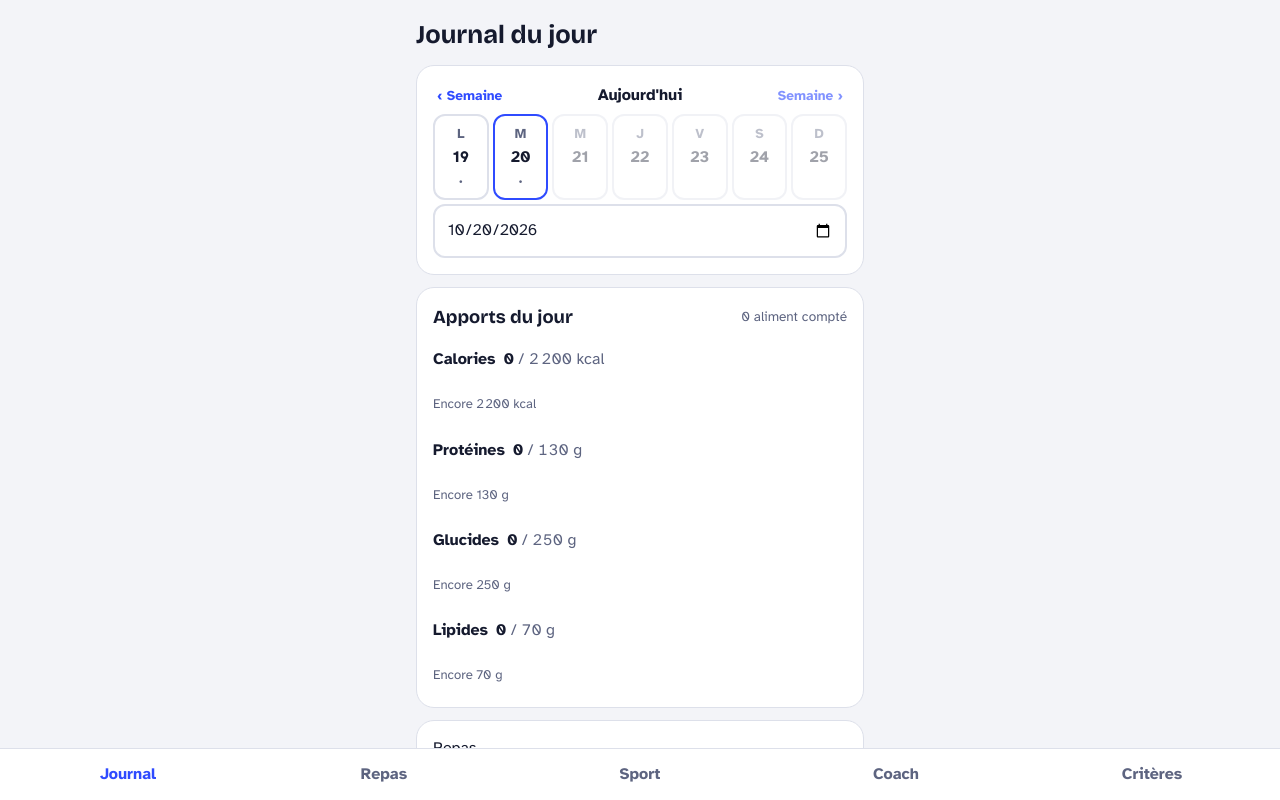
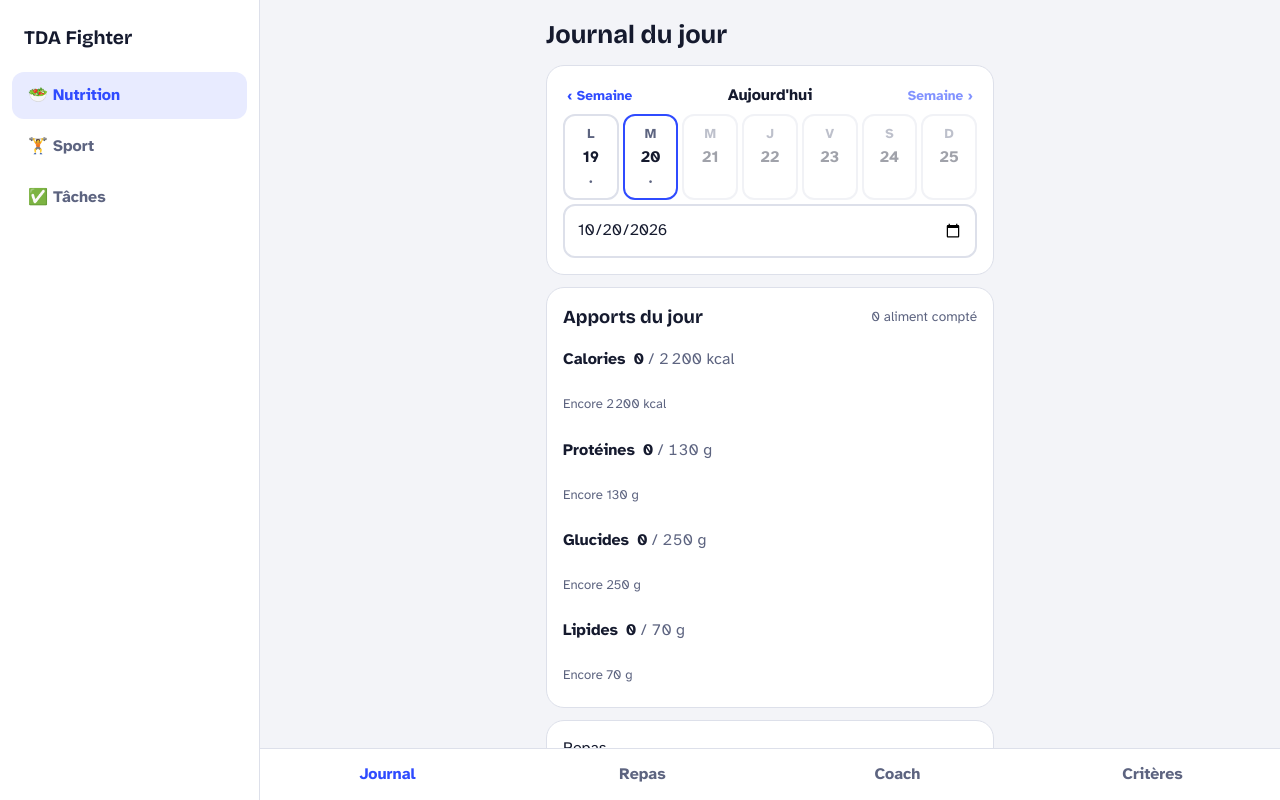
Before and after one commit to SteezyDev34/tda-fighter, a React (Vite) app: page / in a window 1280 px wide. Shown: the top 800 px of the page. Built offline with nearby package versions, Linux system fonts and the light colour scheme.

Commit message:
Menu latéral : sections Nutrition, Sport et Tâches, chacune avec son menu
Co-Authored-By: Claude Opus 5.5 (1M context) <noreply@anthropic.com>
Claude-Session: https://claude.ai/code/session_01YSiSXanEekEvHSjsXCDjKZ

```diff
--- a/src/App.tsx
+++ b/src/App.tsx
@@ -1,42 +1,103 @@
 import { useState } from "react";
+import { usePersisted } from "./nutrition/useNutrition";
 import { CoachPage } from "./nutrition/CoachPage";
 import { JournalPage } from "./nutrition/JournalPage";
 import { PlannerPage } from "./nutrition/PlannerPage";
 import { ProfilePage } from "./nutrition/ProfilePage";
 import { useNutrition } from "./nutrition/useNutrition";
+import { ExercisesPage } from "./sport/ExercisesPage";
 import { SportPage } from "./sport/SportPage";
+import { TasksPage } from "./tasks/TasksPage";
 
-const TABS = [
+type Nutrition = ReturnType<typeof useNutrition>;
+type Tab = { id: string; label: string; Page: (props: Nutrition) => React.ReactNode };
+
+/** Each section has its own menu at the bottom of the screen. */
+const SECTIONS: { id: string; label: string; icon: string; tabs: Tab[] }[] = [
+  {
+    id: "nutrition",
+    label: "Nutrition",
+    icon: "🥗",
+    tabs: [
       { id: "journal", label: "Journal", Page: JournalPage },
       { id: "planner", label: "Repas", Page: PlannerPage },
-  { id: "sport", label: "Sport", Page: SportPage },
       { id: "coach", label: "Coach", Page: CoachPage },
       { id: "profile", label: "Critères", Page: ProfilePage },
-] as const;
-
-type TabId = (typeof TABS)[number]["id"];
+    ],
+  },
+  {
+    id: "sport",
+    label: "Sport",
+    icon: "🏋️",
+    tabs: [
+      { id: "sessions", label: "Séances", Page: SportPage },
+      { id: "exercises", label: "Exercices", Page: ExercisesPage },
+    ],
+  },
+  {
+    id: "tasks",
+    label: "Tâches",
+    icon: "✅",
+    tabs: [{ id: "today", label: "Aujourd'hui", Page: TasksPage }],
+  },
+];
 
 export default function App() {
   const nutrition = useNutrition();
-  const [tab, setTab] = useState<TabId>("journal");
-  const { Page } = TABS.find((t) => t.id === tab)!;
+  const [sectionId, setSectionId] = usePersisted("section", "nutrition");
+  // The tab last opened in each section, so switching back lands where you were.
+  const [tabs, setTabs] = usePersisted<Record<string, string>>("section-tabs", {});
+  const [menuOpen, setMenuOpen] = useState(false);
+
+  const section = SECTIONS.find((s) => s.id === sectionId) ?? SECTIONS[0];
+  const tab = section.tabs.find((t) => t.id === tabs[section.id]) ?? section.tabs[0];
+  const { Page } = tab;
 
   return (
-    <>
-      <main className="app">
+    <div className="layout">
+      <header className="topbar">
+        <button className="menu-button" aria-label="Ouvrir le menu" aria-expanded={menuOpen} onClick={() => setMenuOpen(true)}>
+          ☰
+        </button>
+        <span className="topbar-title">
+          {section.icon} {section.label}
+        </span>
+      </header>
+
+      {menuOpen && <div className="scrim" onClick={() => setMenuOpen(false)} />}
+      <aside className={menuOpen ? "sidebar open" : "sidebar"} aria-label="Sections">
+        <strong className="sidebar-brand">TDA Fighter</strong>
+        {SECTIONS.map((s) => (
+          <button
+            key={s.id}
+            aria-current={s.id === section.id ? "page" : undefined}
+            onClick={() => {
+              setSectionId(s.id);
+              setMenuOpen(false);
+            }}
+          >
+            <span aria-hidden="true">{s.icon}</span> {s.label}
+          </button>
+        ))}
+      </aside>
+
+      <main className="app" key={`${section.id}/${tab.id}`}>
         <Page {...nutrition} />
       </main>
-      <nav className="tabs" aria-label="Navigation">
-        {TABS.map((t) => (
+
+      {section.tabs.length > 1 && (
+        <nav className="tabs" aria-label={`Menu ${section.label}`}>
+          {section.tabs.map((t) => (
             <button
               key={t.id}
-            aria-current={t.id === tab ? "page" : undefined}
-            onClick={() => setTab(t.id)}
+              aria-current={t.id === tab.id ? "page" : undefined}
+              onClick={() => setTabs((all) => ({ ...all, [section.id]: t.id }))}
             >
               {t.label}
             </button>
           ))}
         </nav>
-    </>
+      )}
+    </div>
   );
 }
--- a/src/index.css
+++ b/src/index.css
@@ -125,3 +125,32 @@ textarea { padding: 12px; border-radius: 12px; border: 2px solid var(--line); ba
 .set-row input { padding: 8px; text-align: center; min-width: 0; }
 .set-n { text-align: center; font-weight: 700; }
 .session-exercises { margin: 0; padding-left: 1.1rem; display: flex; flex-direction: column; gap: 4px; }
+
+/* Sections: a side menu (drawer on phone, always visible on large screens). */
+.topbar {
+  position: sticky; top: 0; z-index: 5; display: flex; align-items: center; gap: 8px;
+  padding: 8px max(8px, env(safe-area-inset-right)) 8px max(8px, env(safe-area-inset-left));
+  padding-top: max(8px, env(safe-area-inset-top));
+  background: var(--bg); border-bottom: 1px solid var(--line);
+}
+.menu-button { background: none; font-size: 1.4rem; padding: 6px 12px; }
+.topbar-title { font-weight: 700; }
+.scrim { position: fixed; inset: 0; z-index: 20; background: rgb(0 0 0 / 0.4); }
+.sidebar {
+  position: fixed; inset: 0 auto 0 0; z-index: 30; width: min(260px, 80vw);
+  display: flex; flex-direction: column; gap: 4px; padding: 16px 12px;
+  padding-top: max(16px, env(safe-area-inset-top));
+  background: var(--surface); border-right: 1px solid var(--line);
+  transform: translateX(-100%); transition: transform 0.2s ease;
+}
+.sidebar.open { transform: none; }
+.sidebar-brand { font-family: "Bricolage Grotesque", "Segoe UI", system-ui, sans-serif; font-size: 1.2rem; padding: 8px 12px 16px; }
+.sidebar button { background: none; text-align: left; color: var(--muted); }
+.sidebar button[aria-current="page"] { background: var(--soft); color: var(--accent); }
+@media (prefers-reduced-motion: reduce) { .sidebar { transition: none; } }
+@media (min-width: 900px) {
+  .topbar, .scrim { display: none; }
+  .sidebar { transform: none; }
+  .layout { padding-left: 260px; }
+  .tabs { left: 260px; }
+}
--- /dev/null
+++ b/src/sport/ExercisesPage.tsx
@@ -0,0 +1,10 @@
+import { ExerciseLibrary } from "./ExerciseLibrary";
+
+export function ExercisesPage() {
+  return (
+    <section className="stack">
+      <h1>Exercices</h1>
+      <ExerciseLibrary />
+    </section>
+  );
+}
--- a/src/sport/SportPage.tsx
+++ b/src/sport/SportPage.tsx
@@ -2,7 +2,6 @@ import { useState } from "react";
 import { Agenda } from "../lib/Agenda";
 import { today } from "../lib/storage";
 import { usePersisted } from "../nutrition/useNutrition";
-import { ExerciseLibrary } from "./ExerciseLibrary";
 import { SessionEditor } from "./SessionEditor";
 import {
   INTENSITIES,
@@ -71,7 +70,6 @@ export function SportPage() {
   const [sessions, setSessions] = usePersisted<SportSession[]>("sport-sessions", []);
   const [date, setDate] = useState(today());
   const [editing, setEditing] = useState<{ session: SportSession; isNew: boolean } | null>(null);
-  const [library, setLibrary] = useState(false);
 
   if (editing) {
     return (
@@ -96,25 +94,13 @@ export function SportPage() {
     );
   }
 
-  if (library) {
-    return (
-      <section className="stack">
-        <div className="row between">
-          <h1>Exercices</h1>
-          <button className="link" onClick={() => setLibrary(false)}>Fermer</button>
-        </div>
-        <ExerciseLibrary />
-      </section>
-    );
-  }
-
   const ofDay = sessions
     .filter((s) => s.date === date)
     .sort((a, b) => (a.time ?? "").localeCompare(b.time ?? ""));
 
   return (
     <section className="stack">
-      <h1>Sport</h1>
+      <h1>Séances</h1>
       <Agenda date={date} marks={sessionMarks(sessions)} onChange={setDate} allowFuture />
 
       <div className="card stack">
@@ -133,8 +119,6 @@ export function SportPage() {
       ) : (
         ofDay.map((s) => <SessionCard key={s.id} s={s} onEdit={() => setEditing({ session: s, isNew: false })} />)
       )}
-
-      <button className="link start" onClick={() => setLibrary(true)}>Parcourir la bibliothèque d'exercices</button>
     </section>
   );
 }
--- /dev/null
+++ b/src/tasks/TasksPage.tsx
@@ -0,0 +1,23 @@
+const PLANNED = [
+  "« Une seule chose maintenant » : la tâche à faire tout de suite, et rien d'autre",
+  "Capture rapide d'une idée ou d'une tâche",
+  "Découpage d'une grosse tâche en micro-étapes",
+  "Top 3 des priorités du jour",
+  "Minuteur focus avec un bouton « Je bloque »",
+];
+
+export function TasksPage() {
+  return (
+    <section className="stack">
+      <h1>Tâches</h1>
+      <div className="card stack tight">
+        <span className="label">Bientôt ici</span>
+        <ul className="session-exercises">
+          {PLANNED.map((p) => (
+            <li key={p}>{p}</li>
+          ))}
+        </ul>
+      </div>
+    </section>
+  );
+}
```
Also changed, not shown: 1 other file (tests, documents, lock files or other folders). Lines whose indentation alone changed are shown as unchanged.
